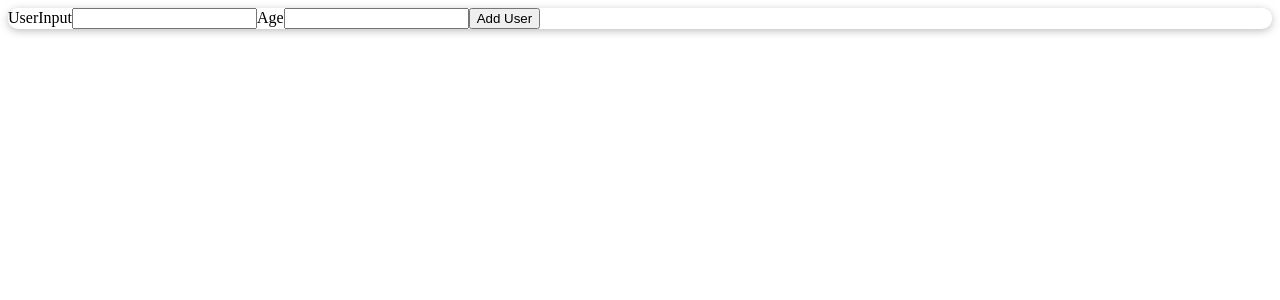
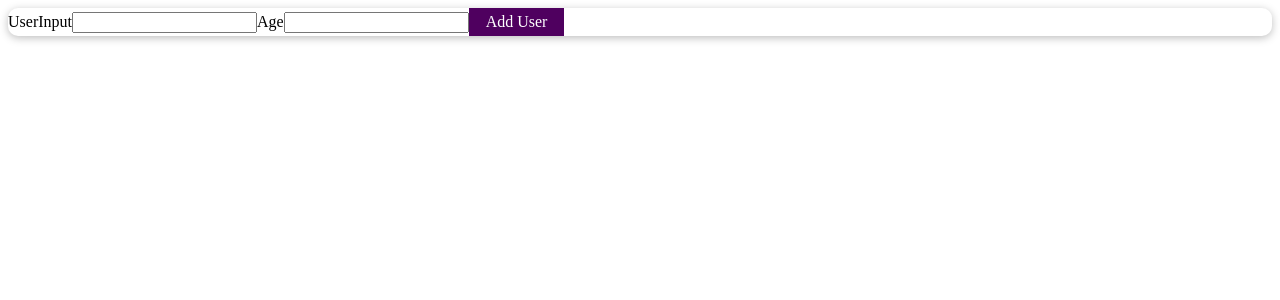
Before and after one commit to saracevicsara/PRACTICE-PROJECT, a React (Create React App) app: page / in a window 1280 px wide. Shown: the top 300 px of the page. Built offline with nearby package versions, Linux system fonts and the light colour scheme.

Commit message:
adding button component

```diff
--- a/src/components/UI/Button.css
+++ b/src/components/UI/Button.css
@@ -0,0 +1,18 @@
+.button {
+  font: inherit;
+  border: 1px solid #4f005f;
+  background: #4f005f;
+  color: white;
+  padding: 0.25rem 1rem;
+  cursor: pointer;
+}
+
+.button:hover,
+.button:active {
+  background: #741188;
+  border-color: #741188;
+}
+
+.button:focus {
+  outline: none;
+}
--- a/src/components/UI/Button.js
+++ b/src/components/UI/Button.js
@@ -0,0 +1,10 @@
+import "./Button.css";
+
+const Button = (props) => {
+  return (
+    <button className="button" type="button" onClick={props.onClick}>
+      {props.children}
+    </button>
+  );
+};
+export default Button;
--- a/src/components/User/AddUser.js
+++ b/src/components/User/AddUser.js
@@ -1,4 +1,5 @@
 import "./AddUser.css";
+import Button from "../UI/Button";
 import Card from "../UI/Card";
 const AddUser = (props) => {
   const addUserHandler = (event) => {
@@ -11,9 +12,9 @@
         <input id="username" type="text"></input>
         <label htmlFor="age">Age</label>
         <input id="age" type="number"></input>
-        <button className="button" type="submit">
+        <Button className="button" type="submit">
           Add User
-        </button>
+        </Button>
       </form>
     </Card>
   );
```
